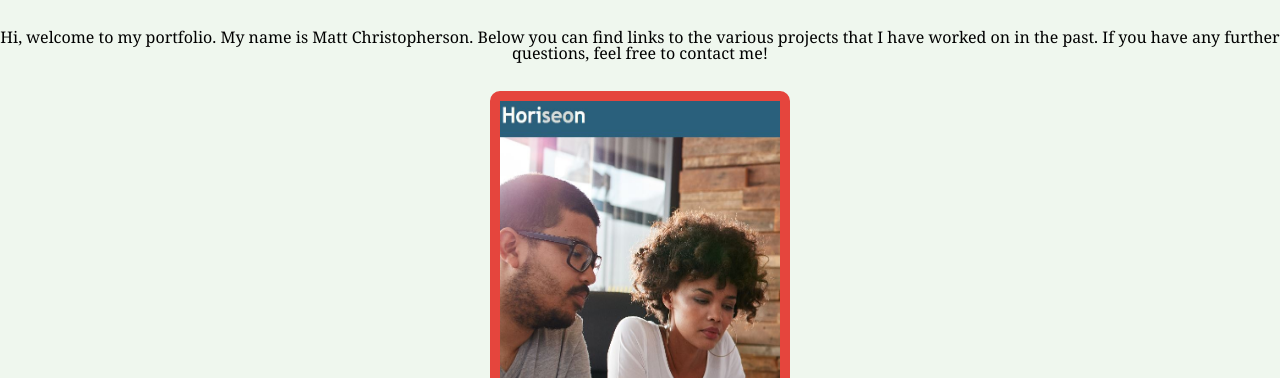
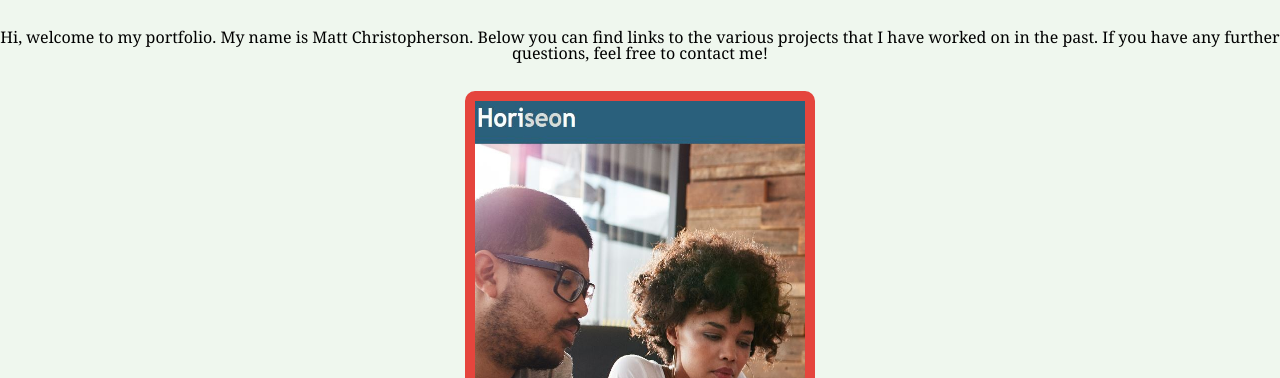
Before and after one commit to Matt-Christopherson/Matt-Christophersons-Portfolio, a plain HTML site: page index.html in a window 1280 px wide. Shown: the part 63-441 px from the top of the page. Drawn offline with Linux system fonts and the light colour scheme; a web font is replaced by a local one.

Commit message:
one last touch

```diff
--- a/assets/css/style.css
+++ b/assets/css/style.css
@@ -102,8 +102,12 @@ h3 {
     margin: 10px
 }
 
-.gallery-picture:hover {
-    border-color: #e5984f;
+#Horiseon {
     width: 350px;
     height: 350px;
 }
+
+.gallery-picture:hover {
+    border-color: #e5984f;
+
+}
```
